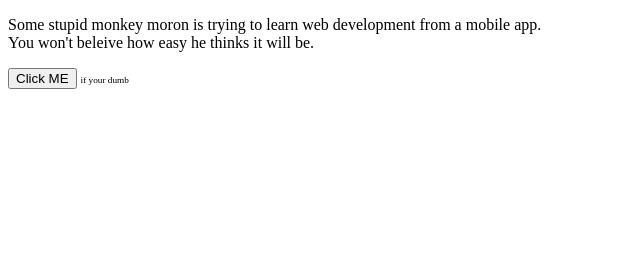
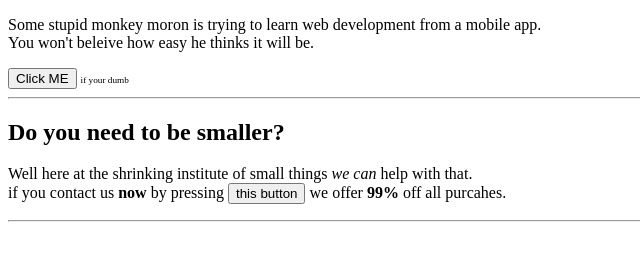
Before and after one commit to MBRaghunath/MBRaghunath.github.io, a plain HTML site: page index.html in a window 1280 px wide. Shown: the part 105-366 px from the top of the page, without its empty margins (0-640 px from the left). Drawn offline with Linux system fonts and the light colour scheme.

Commit message:
Update index.html

```diff
--- a/index.html
+++ b/index.html
@@ -1,14 +1,26 @@
 <!DOCTYPE html>
 <html>
+    <head>
+        <title>scum_project_article</title>
+    </head>
     <body>
         <h1>Idiot Tries To Code Again</h1>
         <h3>By Matthew R</h3>
         <p>
             Some stupid monkey moron is trying to learn web development from a mobile app.
-        <br>
+            <br>
             You won't beleive how easy he thinks it will be.
         </p>
-    </body>
+
     <button>Click ME</button>
     <small><small><small>if your dumb</small></small></small>
+<hr>
+        <h2>Do you need to be smaller?</h2>
+        <p>
+            Well here at the shrinking institute of small things <em>we can</em> help with that.
+            <br>
+            if you contact us <b>now</b> by pressing <button>this button</button> we offer <strong>99%</strong> off all purcahes.
+        </p>
+    </body>
+<hr>
 </html>
```
